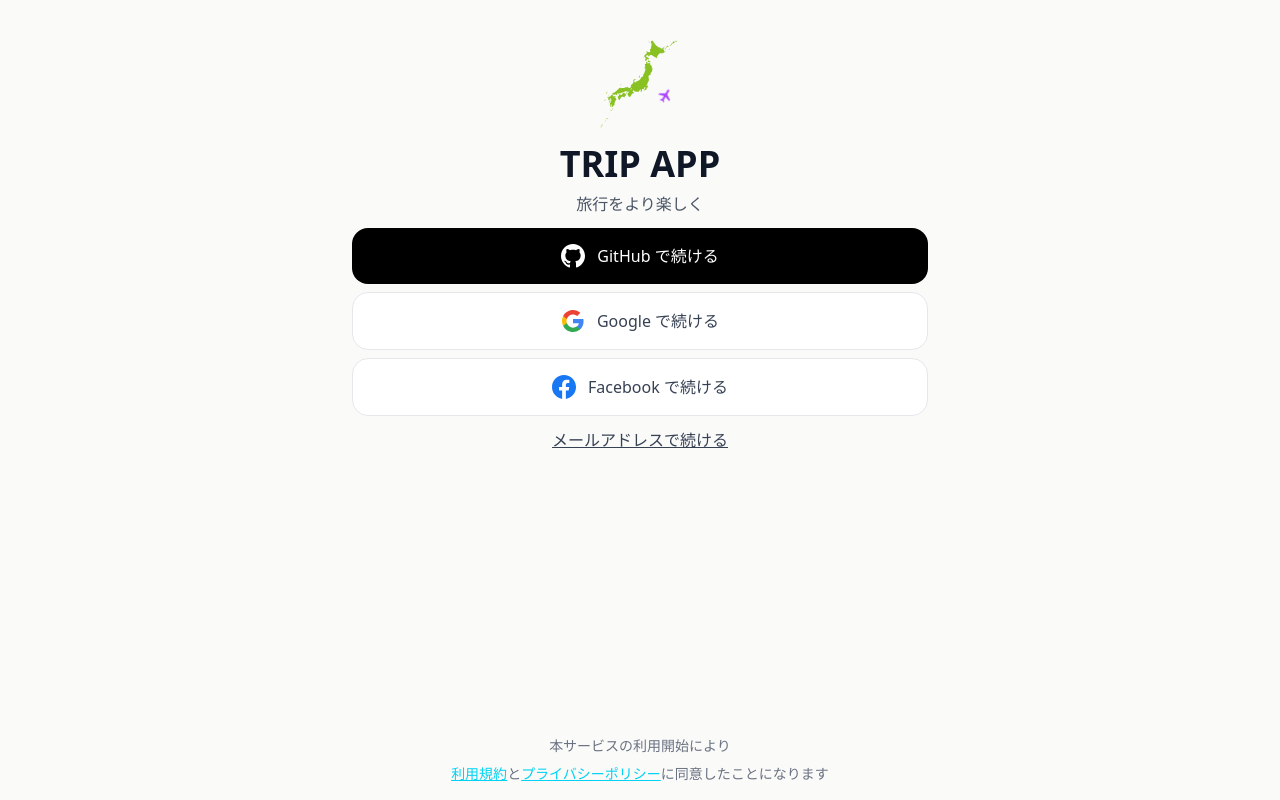
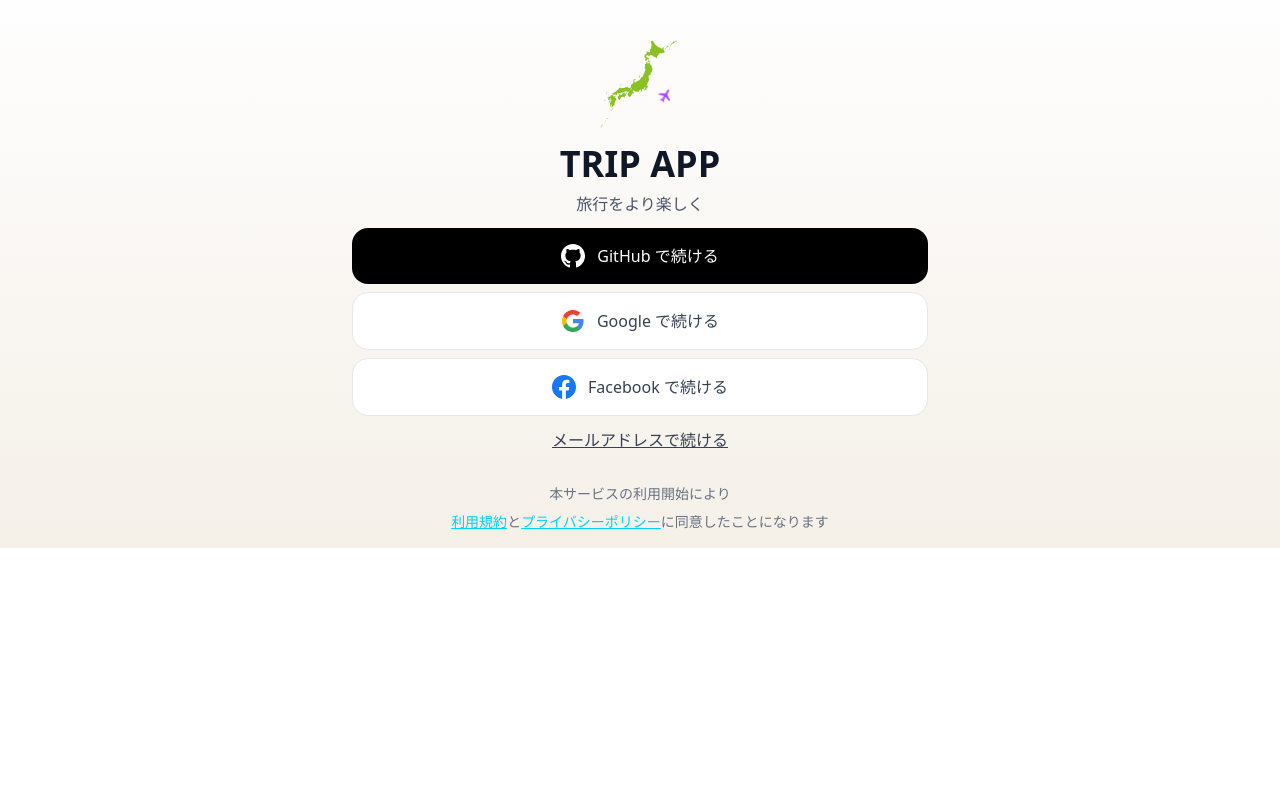
Before and after one commit to shunotsuda/trip-app, a Next.js app: page /login in a window 1280 px wide. Built offline with nearby package versions, Linux system fonts and the light colour scheme.

Commit message:
Fix scroll jank issue by using padding instead of spacer div

```diff
--- a/src/app/login/page.tsx
+++ b/src/app/login/page.tsx
@@ -3,7 +3,7 @@
 
 export default function LoginPage() {
 	return (
-		<div className="h-screen bg-stone-50 flex items-center justify-center px-4 overflow-hidden">
+		<div className="h-h-screen-fix bg-peach flex items-center justify-center px-4 overflow-hidden">
 			<div className="w-full max-w-md md:max-w-lg lg:max-w-xl flex flex-col justify-between h-full py-4">
 				<div className="flex flex-col justify-between flex-1">
 					<div className="pt-20 md:pt-0 xl:pt-6">
--- a/src/app/profile/other/page.tsx
+++ b/src/app/profile/other/page.tsx
@@ -76,7 +76,7 @@
 	};
 
 	return (
-		<div className="min-h-screen bg-stone-100 pb-16 md:pb-0">
+		<div className="min-h-dvh bg-stone-100 pb-20 md:pb-0">
 			{/* トップナビゲーションバー */}
 			<TopNavigationBar
 				backButton={{
--- a/src/app/profile/page.tsx
+++ b/src/app/profile/page.tsx
@@ -122,7 +122,7 @@
 	};
 
 	return (
-		<div className="min-h-dvh bg-stone-100">
+		<div className="min-h-dvh bg-stone-100 pb-20">
 			{/* トップナビゲーションバー */}
 			<TopNavigationBar
 				backButton={{
@@ -302,9 +302,6 @@
 				onTabChange={setBottomNavActiveTab}
 				profileImage={profileData.profileImage}
 			/>
-
-			{/* ボトムナビゲーション高さ分のスペーサー */}
-			<div className="h-20"></div>
 		</div>
 	);
 }
```
Also changed, not shown: src/app/loading.tsx (renamed from src/app/settings/loading.tsx).
